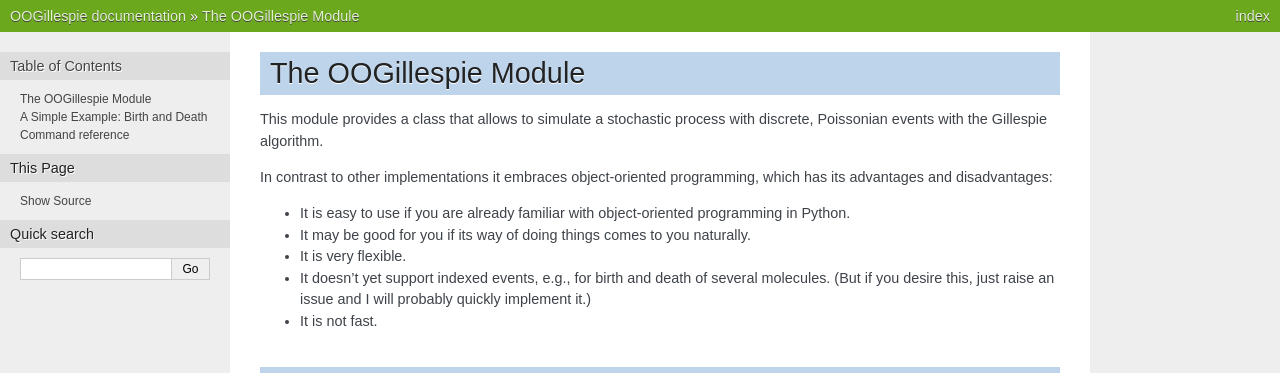
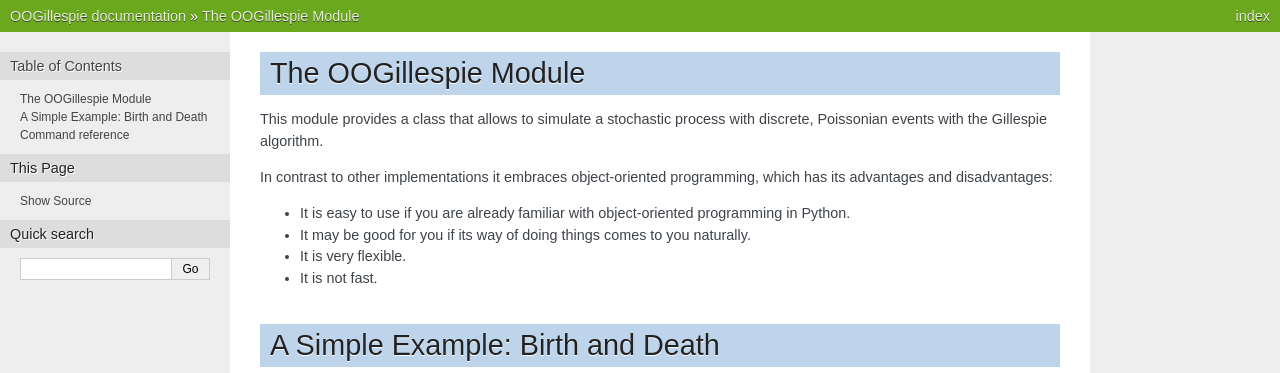
Before and after one commit to BPSB/OOGillespie, a Sphinx documentation site: the page built from docs/index.rst, in a window 1280 px wide, cut to the strip 0-373 px from the top of the page. Built offline with Sphinx 7.4.7, drawn with Linux system fonts in a browser that asks for light colours; the version number could not be read and is left out.

Commit message:
Minimal update to account for multi-events.

```diff
--- a/docs/index.rst
+++ b/docs/index.rst
@@ -10,8 +10,6 @@ In contrast to other implementations it embraces object-oriented programming, wh
 * It may be good for you if its way of doing things comes to you naturally.
 
 * It is very flexible.
-
-* It doesn’t yet support indexed events, e.g., for birth and death of several molecules. (But if you desire this, just raise an issue and I will probably quickly implement it.)
 
 * It is not fast.
 
```
